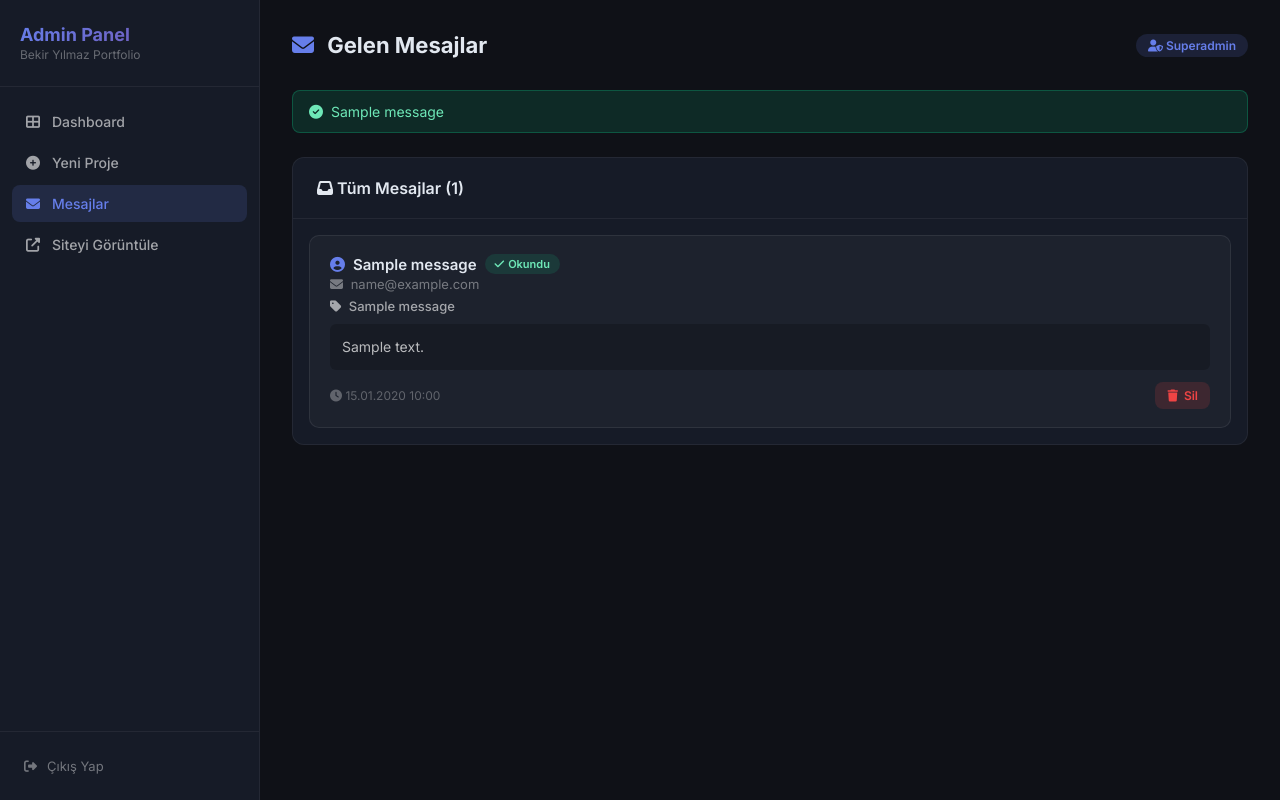
After one commit to Bekirryilmaz/kisisel, a Flask app: page /admin/messages in a window 1280 px wide. The commit adds this page. Run offline with Flask 3, Linux system fonts and the light colour scheme; the visitor is signed in with stand-in values (Sample User, id 1); tables that the repository leaves empty hold one stand-in row (values such as "Sample post"); one stand-in notice (Sample message) is shown.

Commit message:
GÜNELLEMEEEEEEE

```diff
--- a/app.py
+++ b/app.py
@@ -7,7 +7,7 @@ from flask import (
     Flask, render_template, request, flash, redirect, url_for, session, abort
 )
 from flask_sqlalchemy import SQLAlchemy
-from flask_mail import Mail, Message
+from flask_mail import Mail, Message as MailMessage
 from werkzeug.utils import secure_filename
 from werkzeug.security import generate_password_hash, check_password_hash
 
@@ -149,6 +149,18 @@ class Project(db.Model):
             "results": self.results,
             "screenshot": self.screenshot,
         }
+
+
+class ContactMessage(db.Model):
+    __tablename__ = "contact_messages"
+
+    id = db.Column(db.Integer, primary_key=True)
+    name = db.Column(db.String(200), nullable=False)
+    email = db.Column(db.String(200), nullable=False)
+    subject = db.Column(db.String(300), nullable=False, default="")
+    message = db.Column(db.Text, nullable=False)
+    date = db.Column(db.DateTime, default=datetime.utcnow, nullable=False)
+    is_read = db.Column(db.Boolean, default=False, nullable=False)
 
 
 SEED_PROJECTS = [
@@ -299,6 +311,7 @@ def contact():
     if request.method == "POST":
         name = request.form.get("isim", "").strip()
         email = request.form.get("eposta", "").strip()
+        subject = request.form.get("konu", "").strip()
         message = request.form.get("mesaj", "").strip()
 
         if not name or not email or not message:
@@ -306,14 +319,25 @@ def contact():
         elif "@" not in email or "." not in email:
             flash("Geçerli bir e-posta adresi girin.", "error")
         else:
+            # Save to database
+            contact_msg = ContactMessage(
+                name=name,
+                email=email,
+                subject=subject or f"Yeni mesaj: {name}",
+                message=message,
+            )
+            db.session.add(contact_msg)
+            db.session.commit()
+
             # Send email
             try:
-                msg = Message(
-                    subject=f"Yeni İletişim Mesajı: {name}",
+                msg = MailMessage(
+                    subject=f"Yeni İletişim Mesajı: {name}" + (f" - {subject}" if subject else ""),
                     recipients=["captain.cook.023@gmail.com"],
                     body=(
                         f"Gönderen: {name}\n"
                         f"E-Posta: {email}\n"
+                        f"Konu: {subject}\n"
                         f"Tarih: {datetime.now().strftime('%d.%m.%Y %H:%M')}\n\n"
                         f"Mesaj:\n{message}"
                     ),
@@ -362,7 +386,8 @@ def admin_logout():
 @login_required
 def admin_dashboard():
     projects = Project.query.order_by(Project.order).all()
-    return render_template("admin/dashboard.html", projects=projects)
+    unread_count = ContactMessage.query.filter_by(is_read=False).count()
+    return render_template("admin/dashboard.html", projects=projects, unread_count=unread_count)
 
 
 @app.route("/admin/projects/new", methods=["GET", "POST"])
@@ -404,6 +429,34 @@ def admin_project_delete(pid):
     db.session.commit()
     flash("Proje silindi.", "success")
     return redirect(url_for("admin_dashboard"))
+
+
+@app.route("/admin/messages")
+@login_required
+def admin_messages():
+    messages = ContactMessage.query.order_by(ContactMessage.date.desc()).all()
+    unread_count = ContactMessage.query.filter_by(is_read=False).count()
+    return render_template("admin/messages.html", messages=messages, unread_count=unread_count)
+
+
+@app.route("/admin/messages/<int:mid>/read", methods=["POST"])
+@login_required
+def admin_message_read(mid):
+    msg = ContactMessage.query.get_or_404(mid)
+    msg.is_read = True
+    db.session.commit()
+    flash("Mesaj okundu olarak işaretlendi.", "success")
+    return redirect(url_for("admin_messages"))
+
+
+@app.route("/admin/messages/<int:mid>/delete", methods=["POST"])
+@login_required
+def admin_message_delete(mid):
+    msg = ContactMessage.query.get_or_404(mid)
+    db.session.delete(msg)
+    db.session.commit()
+    flash("Mesaj silindi.", "success")
+    return redirect(url_for("admin_messages"))
 
 
 def _save_project_from_form(project, req):
--- /dev/null
+++ b/templates/admin/messages.html
@@ -0,0 +1,282 @@
+<!DOCTYPE html>
+<html lang="tr">
+<head>
+    <meta charset="UTF-8">
+    <meta name="viewport" content="width=device-width, initial-scale=1.0">
+    <title>Mesajlar | Admin</title>
+    <link rel="preconnect" href="https://fonts.googleapis.com">
+    <link href="https://fonts.googleapis.com/css2?family=Inter:wght@400;500;600;700&display=swap" rel="stylesheet">
+    <link rel="stylesheet" href="https://cdnjs.cloudflare.com/ajax/libs/font-awesome/6.5.1/css/all.min.css">
+    <style>
+        *, *::before, *::after { box-sizing: border-box; margin: 0; padding: 0; }
+        body { font-family: 'Inter', sans-serif; background: #0f1117; color: #e2e8f0; min-height: 100vh; }
+        .sidebar {
+            position: fixed; top: 0; left: 0; bottom: 0; width: 260px;
+            background: #161b27;
+            border-right: 1px solid rgba(255,255,255,0.06);
+            display: flex; flex-direction: column;
+            z-index: 100;
+        }
+        .sidebar__brand {
+            padding: 24px 20px;
+            border-bottom: 1px solid rgba(255,255,255,0.06);
+        }
+        .sidebar__brand h2 {
+            font-size: 18px; font-weight: 700;
+            background: linear-gradient(135deg, #667eea, #764ba2);
+            -webkit-background-clip: text; -webkit-text-fill-color: transparent;
+        }
+        .sidebar__brand p { font-size: 12px; color: rgba(255,255,255,0.35); margin-top: 2px; }
+        .sidebar__nav { flex: 1; padding: 16px 12px; }
+        .sidebar__nav a {
+            display: flex; align-items: center; gap: 10px;
+            padding: 10px 12px; border-radius: 8px;
+            color: rgba(255,255,255,0.6); text-decoration: none;
+            font-size: 14px; font-weight: 500;
+            transition: all .2s;
+            margin-bottom: 4px;
+        }
+        .sidebar__nav a:hover, .sidebar__nav a.active {
+            background: rgba(102,126,234,.15);
+            color: #667eea;
+        }
+        .sidebar__nav a i { width: 18px; text-align: center; }
+        .sidebar__footer { padding: 16px 12px; border-top: 1px solid rgba(255,255,255,0.06); }
+        .sidebar__footer a {
+            display: flex; align-items: center; gap: 10px;
+            padding: 10px 12px; border-radius: 8px;
+            color: rgba(255,255,255,0.4); text-decoration: none;
+            font-size: 13px; transition: all .2s;
+        }
+        .sidebar__footer a:hover { color: #ef4444; background: rgba(239,68,68,.1); }
+        .main { margin-left: 260px; padding: 32px; min-height: 100vh; }
+        .topbar {
+            display: flex; align-items: center; justify-content: space-between;
+            margin-bottom: 32px;
+        }
+        .topbar h1 { font-size: 22px; font-weight: 700; }
+        .badge {
+            background: rgba(102,126,234,.15);
+            color: #667eea; border-radius: 20px;
+            padding: 4px 12px; font-size: 12px; font-weight: 600;
+        }
+        .badge-unread {
+            background: rgba(239,68,68,.15);
+            color: #ef4444; border-radius: 20px;
+            padding: 2px 8px; font-size: 11px; font-weight: 700;
+            margin-left: 6px;
+        }
+        .card {
+            background: #161b27;
+            border: 1px solid rgba(255,255,255,0.06);
+            border-radius: 12px; overflow: hidden;
+        }
+        .card__header {
+            padding: 20px 24px;
+            border-bottom: 1px solid rgba(255,255,255,0.06);
+            display: flex; align-items: center; justify-content: space-between;
+        }
+        .card__header h3 { font-size: 16px; font-weight: 600; }
+        .btn {
+            display: inline-flex; align-items: center; gap: 6px;
+            padding: 8px 16px; border-radius: 8px;
+            font-size: 13px; font-weight: 600; font-family: inherit;
+            text-decoration: none; cursor: pointer; border: none;
+            transition: all .2s;
+        }
+        .btn-sm { padding: 6px 12px; font-size: 12px; }
+        .btn-ghost {
+            background: rgba(255,255,255,0.06);
+            color: rgba(255,255,255,0.7);
+        }
+        .btn-ghost:hover { background: rgba(255,255,255,0.1); }
+        .btn-success { background: rgba(16,185,129,.15); color: #6ee7b7; }
+        .btn-success:hover { background: rgba(16,185,129,.25); }
+        .btn-danger { background: rgba(239,68,68,.15); color: #ef4444; }
+        .btn-danger:hover { background: rgba(239,68,68,.25); }
+        /* Message cards */
+        .messages-list { padding: 16px; display: flex; flex-direction: column; gap: 12px; }
+        .message-card {
+            background: rgba(255,255,255,0.03);
+            border: 1px solid rgba(255,255,255,0.08);
+            border-radius: 10px; padding: 18px 20px;
+            transition: background .2s;
+        }
+        .message-card--unread {
+            border-left: 3px solid #667eea;
+            background: rgba(102,126,234,0.05);
+        }
+        .message-card__header {
+            display: flex; align-items: flex-start; justify-content: space-between;
+            gap: 12px; margin-bottom: 10px;
+        }
+        .message-card__meta { flex: 1; }
+        .message-card__name {
+            font-weight: 600; font-size: 15px;
+            display: flex; align-items: center; gap: 8px;
+        }
+        .message-card__email {
+            font-size: 13px; color: rgba(255,255,255,0.4); margin-top: 2px;
+        }
+        .message-card__subject {
+            font-size: 13px; color: rgba(255,255,255,0.6);
+            margin-top: 6px; font-weight: 500;
+        }
+        .message-card__body {
+            font-size: 14px; color: rgba(255,255,255,0.7);
+            line-height: 1.6;
+            background: rgba(0,0,0,0.2); border-radius: 6px;
+            padding: 12px; margin: 10px 0;
+            white-space: pre-wrap;
+        }
+        .message-card__footer {
+            display: flex; align-items: center; justify-content: space-between;
+            margin-top: 12px;
+        }
+        .message-card__date { font-size: 12px; color: rgba(255,255,255,0.3); }
+        .message-card__actions { display: flex; gap: 8px; }
+        .status-badge {
+            display: inline-flex; align-items: center; gap: 4px;
+            padding: 3px 10px; border-radius: 20px; font-size: 11px; font-weight: 600;
+        }
+        .status-badge--unread { background: rgba(239,68,68,.15); color: #fca5a5; }
+        .status-badge--read { background: rgba(16,185,129,.15); color: #6ee7b7; }
+        /* Flash */
+        .flash-container { margin-bottom: 24px; }
+        .flash {
+            padding: 12px 16px; border-radius: 8px;
+            font-size: 14px; display: flex; align-items: center; gap: 8px;
+            margin-bottom: 8px;
+        }
+        .flash--success { background: rgba(16,185,129,.15); color: #6ee7b7; border: 1px solid rgba(16,185,129,.3); }
+        .flash--error { background: rgba(239,68,68,.15); color: #fca5a5; border: 1px solid rgba(239,68,68,.3); }
+        .empty-state {
+            padding: 60px 24px; text-align: center;
+            color: rgba(255,255,255,0.3);
+        }
+        .empty-state i { font-size: 40px; margin-bottom: 12px; display: block; }
+        @media (max-width: 768px) {
+            .sidebar { width: 200px; }
+            .main { margin-left: 200px; padding: 20px; }
+            .message-card__header { flex-direction: column; }
+        }
+    </style>
+</head>
+<body>
+
+<aside class="sidebar">
+    <div class="sidebar__brand">
+        <h2>Admin Panel</h2>
+        <p>Bekir Yılmaz Portfolio</p>
+    </div>
+    <nav class="sidebar__nav">
+        <a href="{{ url_for('admin_dashboard') }}">
+            <i class="fas fa-th-large"></i> Dashboard
+        </a>
+        <a href="{{ url_for('admin_project_new') }}">
+            <i class="fas fa-plus-circle"></i> Yeni Proje
+        </a>
+        <a href="{{ url_for('admin_messages') }}" class="active">
+            <i class="fas fa-envelope"></i> Mesajlar
+            {% if unread_count > 0 %}<span class="badge-unread">{{ unread_count }}</span>{% endif %}
+        </a>
+        <a href="{{ url_for('index') }}" target="_blank">
+            <i class="fas fa-external-link-alt"></i> Siteyi Görüntüle
+        </a>
+    </nav>
+    <div class="sidebar__footer">
+        <a href="{{ url_for('admin_logout') }}">
+            <i class="fas fa-sign-out-alt"></i> Çıkış Yap
+        </a>
+    </div>
+</aside>
+
+<main class="main">
+    <div class="topbar">
+        <h1><i class="fas fa-envelope" style="color:#667eea;margin-right:8px;"></i> Gelen Mesajlar</h1>
+        <span class="badge"><i class="fas fa-user-shield"></i> Superadmin</span>
+    </div>
+
+    {% with flash_messages = get_flashed_messages(with_categories=true) %}
+        {% if flash_messages %}
+        <div class="flash-container">
+            {% for category, message in flash_messages %}
+            <div class="flash flash--{{ category }}">
+                <i class="fas {% if category == 'success' %}fa-check-circle{% else %}fa-exclamation-circle{% endif %}"></i>
+                {{ message }}
+            </div>
+            {% endfor %}
+        </div>
+        {% endif %}
+    {% endwith %}
+
+    <div class="card">
+        <div class="card__header">
+            <h3><i class="fas fa-inbox"></i> Tüm Mesajlar ({{ messages|length }})</h3>
+            {% if unread_count > 0 %}
+            <span style="font-size:13px;color:rgba(255,255,255,0.4);">{{ unread_count }} okunmamış</span>
+            {% endif %}
+        </div>
+
+        {% if messages %}
+        <div class="messages-list">
+            {% for msg in messages %}
+            <div class="message-card {% if not msg.is_read %}message-card--unread{% endif %}">
+                <div class="message-card__header">
+                    <div class="message-card__meta">
+                        <div class="message-card__name">
+                            <i class="fas fa-user-circle" style="color:#667eea;"></i>
+                            {{ msg.name }}
+                            {% if not msg.is_read %}
+                            <span class="status-badge status-badge--unread"><i class="fas fa-circle" style="font-size:6px;"></i> Okunmadı</span>
+                            {% else %}
+                            <span class="status-badge status-badge--read"><i class="fas fa-check"></i> Okundu</span>
+                            {% endif %}
+                        </div>
+                        <div class="message-card__email">
+                            <i class="fas fa-envelope" style="margin-right:4px;"></i>
+                            <a href="mailto:{{ msg.email }}" style="color:inherit;text-decoration:none;">{{ msg.email }}</a>
+                        </div>
+                        {% if msg.subject %}
+                        <div class="message-card__subject">
+                            <i class="fas fa-tag" style="margin-right:4px;"></i> {{ msg.subject }}
+                        </div>
+                        {% endif %}
+                    </div>
+                </div>
+                <div class="message-card__body">{{ msg.message }}</div>
+                <div class="message-card__footer">
+                    <span class="message-card__date">
+                        <i class="fas fa-clock"></i>
+                        {{ msg.date.strftime('%d.%m.%Y %H:%M') }}
+                    </span>
+                    <div class="message-card__actions">
+                        {% if not msg.is_read %}
+                        <form method="POST" action="{{ url_for('admin_message_read', mid=msg.id) }}" style="display:inline;">
+                            <button type="submit" class="btn btn-success btn-sm" title="Okundu İşaretle">
+                                <i class="fas fa-check"></i> Okundu
+                            </button>
+                        </form>
+                        {% endif %}
+                        <form method="POST" action="{{ url_for('admin_message_delete', mid=msg.id) }}" style="display:inline;"
+                              onsubmit="return confirm('Bu mesajı silmek istediğinize emin misiniz?')">
+                            <button type="submit" class="btn btn-danger btn-sm" title="Sil">
+                                <i class="fas fa-trash"></i> Sil
+                            </button>
+                        </form>
+                    </div>
+                </div>
+            </div>
+            {% endfor %}
+        </div>
+        {% else %}
+        <div class="empty-state">
+            <i class="fas fa-inbox"></i>
+            <p>Henüz mesaj yok.</p>
+        </div>
+        {% endif %}
+    </div>
+</main>
+
+</body>
+</html>
--- a/templates/admin/project_form.html
+++ b/templates/admin/project_form.html
@@ -124,6 +124,9 @@
         </a>
         <a href="{{ url_for('admin_project_new') }}" {% if action == 'new' %}class="active"{% endif %}>
             <i class="fas fa-plus-circle"></i> Yeni Proje
+        </a>
+        <a href="{{ url_for('admin_messages') }}">
+            <i class="fas fa-envelope"></i> Mesajlar
         </a>
         <a href="{{ url_for('index') }}" target="_blank">
             <i class="fas fa-external-link-alt"></i> Siteyi Görüntüle
--- a/templates/index.html
+++ b/templates/index.html
@@ -135,7 +135,7 @@
                     <i class="fas fa-bolt"></i>
                 </div>
                 <h3 class="why-card__title">Hızlı Teslim</h3>
-                <p class="why-card__desc">Çoğu proje 2–4 hafta içinde teslim edilir. Zaman değerli — hızlı başlayalım, hızlı bitirelim.</p>
+                <p class="why-card__desc">Çoğu proje 1–2 hafta içinde teslim edilir. Zaman değerli — hızlı başlayalım, hızlı bitirelim.</p>
             </div>
 
             <div class="why-card fade-up fade-up--delay-1">
@@ -185,7 +185,7 @@
         <div class="portfolio__grid">
             {% for project in projects %}
             <div class="project-card fade-up">
-                <div class="project-card__image" style="background: linear-gradient(135deg, {{ project.color_from }}, {{ project.color_to }});">
+                <div class="project-card__image" style="background: linear-gradient(135deg, {{ project.color_from }}, {{ project.color_to }});{% if project.screenshot %} background-image: url('{{ project.screenshot }}'); background-size: cover; background-position: center;{% endif %}">
                     <div class="project-card__overlay">
                         <a href="{{ project.url }}" target="_blank" rel="noopener" class="project-card__visit" aria-label="Siteyi Ziyaret Et">
                             <i class="fas fa-external-link-alt"></i>
@@ -230,7 +230,7 @@
                     <a href="{{ url_for('contact') }}" class="btn btn--accent btn--lg">
                         <i class="fas fa-paper-plane"></i> Ücretsiz Teklif Al
                     </a>
-                    <a href="https://wa.me/{{ contact.whatsapp }}" target="_blank" rel="noopener" class="btn btn--whatsapp btn--lg">
+                    <a href="https://wa.me/{{ contact.whatsapp }}?text=Merhaba%20Ebubekir%2C%20portfolyo%20siten%20%C3%BCzerinden%20seninle%20ileti%C5%9Fime%20ge%C3%A7iyorum." target="_blank" rel="noopener" class="btn btn--whatsapp btn--lg">
                         <i class="fab fa-whatsapp"></i> WhatsApp'tan Yaz
                     </a>
                 </div>
--- a/templates/portfolio.html
+++ b/templates/portfolio.html
@@ -25,7 +25,7 @@
         <div class="portfolio__grid portfolio__grid--full">
             {% for project in projects %}
             <div class="project-card fade-up">
-                <div class="project-card__image" style="background: linear-gradient(135deg, {{ project.color_from }}, {{ project.color_to }});">
+                <div class="project-card__image" style="background: linear-gradient(135deg, {{ project.color_from }}, {{ project.color_to }});{% if project.screenshot %} background-image: url('{{ project.screenshot }}'); background-size: cover; background-position: center;{% endif %}">
                     <div class="project-card__overlay">
                         <a href="{{ project.url }}" target="_blank" rel="noopener" class="project-card__visit" aria-label="Canlı Siteyi Ziyaret Et">
                             <i class="fas fa-external-link-alt"></i>
@@ -69,7 +69,7 @@
                     <a href="{{ url_for('contact') }}" class="btn btn--accent btn--lg">
                         <i class="fas fa-paper-plane"></i> Ücretsiz Teklif Al
                     </a>
-                    <a href="https://wa.me/{{ contact.whatsapp }}" target="_blank" rel="noopener" class="btn btn--whatsapp btn--lg">
+                    <a href="https://wa.me/{{ contact.whatsapp }}?text=Merhaba%20Ebubekir%2C%20portfolyo%20siten%20%C3%BCzerinden%20seninle%20ileti%C5%9Fime%20ge%C3%A7iyorum." target="_blank" rel="noopener" class="btn btn--whatsapp btn--lg">
                         <i class="fab fa-whatsapp"></i> WhatsApp'tan Yaz
                     </a>
                 </div>
```
Also changed, not shown: templates/about.html (+15 -11 lines), templates/admin/dashboard.html (+8 -4 lines), templates/base.html (+4 -4 lines), templates/contact.html (+16 -8 lines), templates/project_detail.html (+24 -2 lines).
